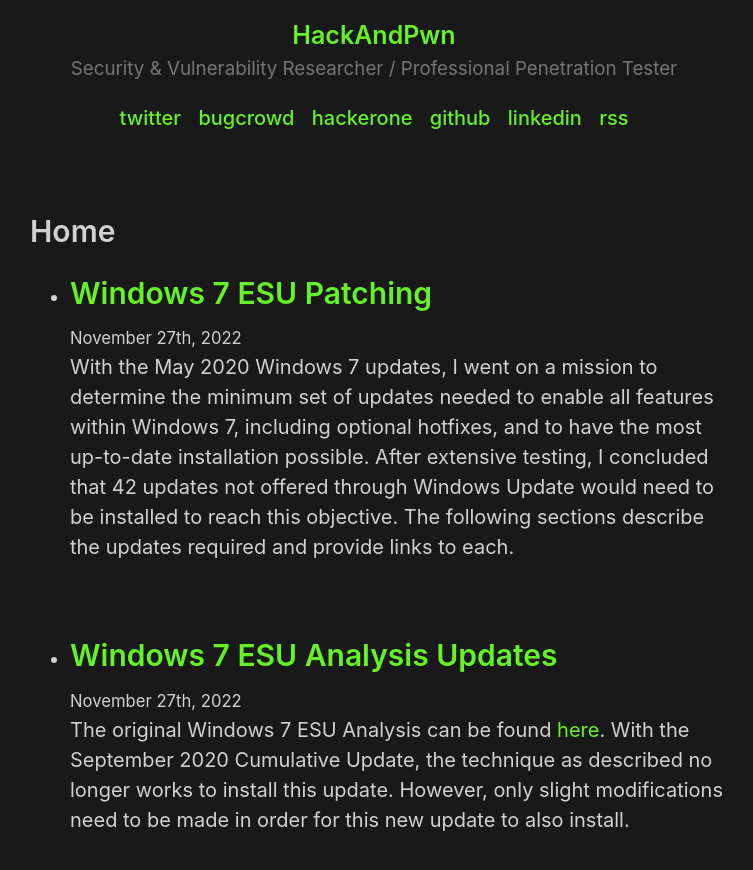
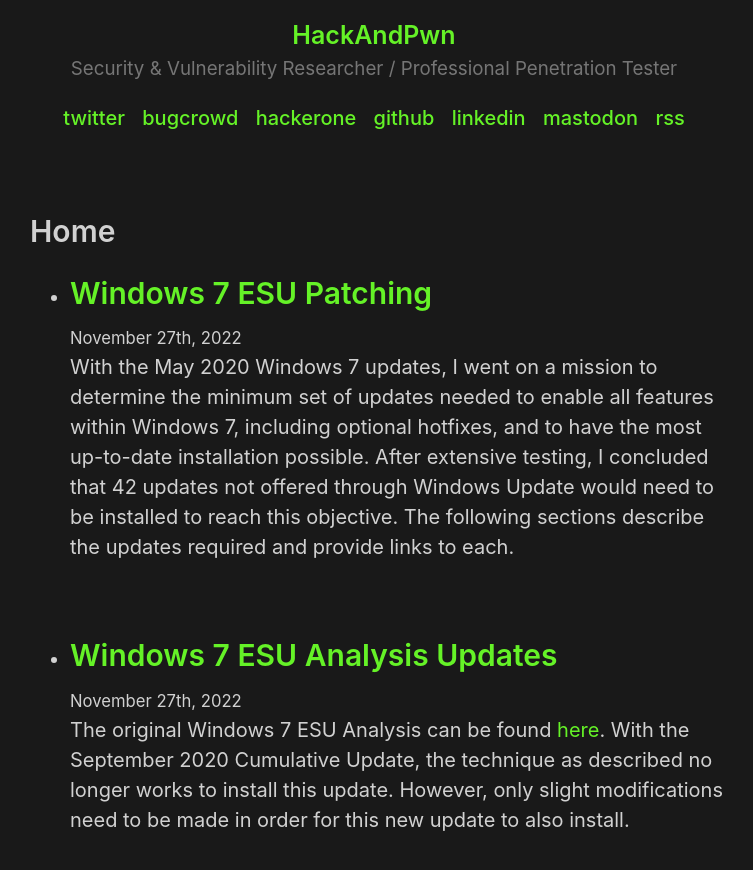
Before and after one commit to HackAndPwn/HackAndPwn.github.io, a Jekyll site: the page built from index.html, in a window 1280 px wide and 900 px high. Shown: the top 870 px of the window, without its empty margins (260-1013 px from the left). Built offline with Jekyll 4.4.1, drawn with Linux system fonts in a browser that asks for light colours; the list of posts is cut into pages by our own code.

Commit message:
add mastadon link

```diff
--- a/_layouts/default.html
+++ b/_layouts/default.html
@@ -25,6 +25,7 @@
 		<li><a href="https://hackerone.com/hackandpwn">hackerone</a></li>
 		<li><a href="https://github.com/HackAndPwn">github</a></li>
 		<li><a href="https://www.linkedin.com/in/HackAndPwn/">linkedin</a></li>
+		<li><a rel="me" href="https://infosec.exchange/@HackAndPwn">mastodon</a></li>
 		<li><a href="/feed.xml">rss</a></li>
 		</ul>
 		</div>
```
